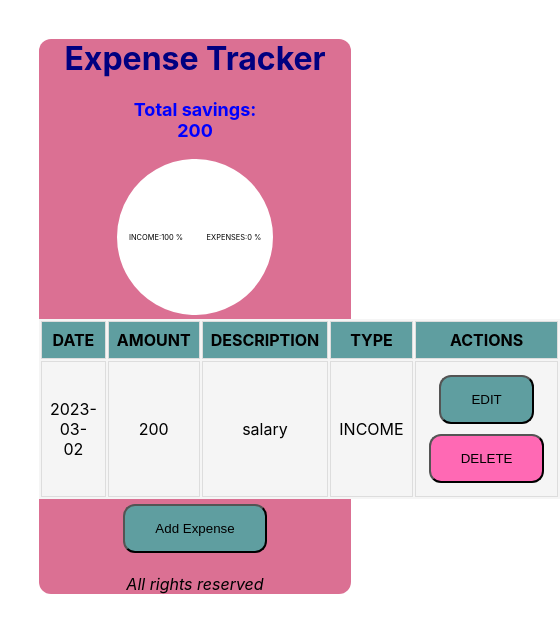
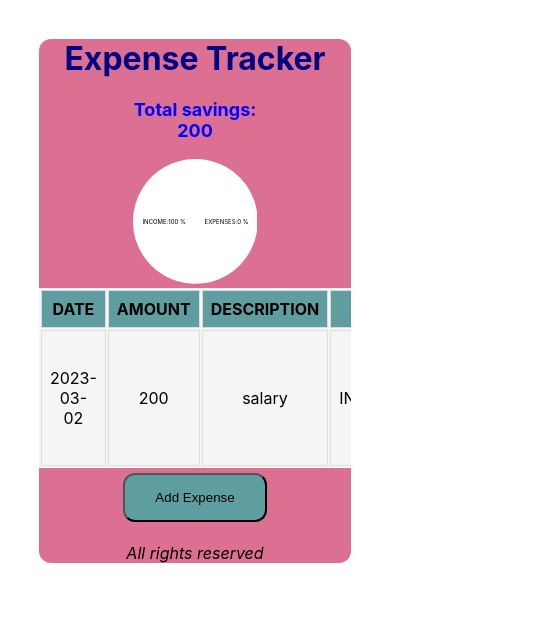
Before and after one commit to Mwiberisu/miniapps-silver, a React (Create React App) app in the folder week1/expense-tracker/: page / in a window 390 px wide. Shown: the top 632 px of the page, 560 px wide, since content can reach past the window. Built offline with nearby package versions, Linux system fonts and the light colour scheme.

Commit message:
made table responsive

```diff
--- a/week1/expense-tracker/src/components/App.css
+++ b/week1/expense-tracker/src/components/App.css
@@ -52,7 +52,7 @@ select {
 }
 
 .piechart {
-  width: 50%;
+  width: 40%;
   text-align: center;
   margin: auto;
 }
--- a/week1/expense-tracker/src/components/ExpenseList.js
+++ b/week1/expense-tracker/src/components/ExpenseList.js
@@ -38,7 +38,7 @@ function ExpenseList(props) {
             ]}
           />
         </div>
-
+        <div style={{ overflowX: "auto" }}>
           <table>
             <thead>
               <tr>
@@ -79,6 +79,7 @@ function ExpenseList(props) {
             Add Expense
           </button>
         </div>
+      </div>
     </React.Fragment>
   );
 }
```
Also changed, not shown: 1 other file (tests, documents, lock files or other folders). Lines whose indentation alone changed are shown as unchanged.
